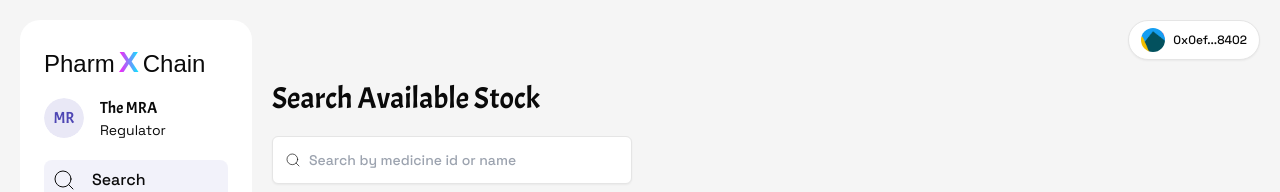
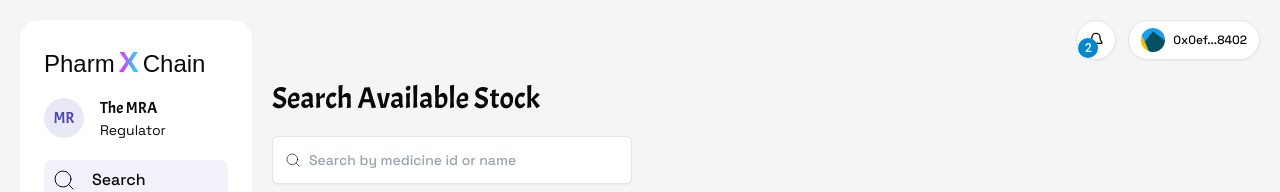
Before and after one commit to UmesiQueen/pharm-x-frontend, a React (Vite) app: page /dashboard in a window 1280 px wide. Shown: the top 192 px of the page. Built offline with nearby package versions, Linux system fonts and the light colour scheme; a web font is replaced by a local one.

Commit message:
feat: add NotificationBadge component

```diff
--- a/src/app/dashboard/_layout.tsx
+++ b/src/app/dashboard/_layout.tsx
@@ -1,7 +1,9 @@
+import Badge from "@mui/material/Badge";
 import PageTitle from "@/components/PageTitle";
 import { Outlet, NavLink, Link } from "react-router";
 import { Avatar, AvatarFallback, AvatarImage } from "@/components/ui/avatar";
 import {
+	Bell,
 	CircleHelp,
 	Library,
 	Pill,
@@ -11,6 +13,11 @@ import {
 } from "lucide-react";
 import WalletAvatar from "@/assets/avatar.png";
 import { Button } from "@/components/ui/button";
+import {
+	Popover,
+	PopoverContent,
+	PopoverTrigger,
+} from "@/components/ui/popover";
 
 const DashboardLayout: React.FC = () => {
 	return (
@@ -94,7 +101,8 @@ const DashboardLayout: React.FC = () => {
 					</div>
 				</div>
 				<div className="row-span-12 col-span-8 space-y-5">
-					<div className="flex justify-end">
+					<div className="flex gap-3 items-center justify-end">
+						<NotificationBadge />
 						<Button
 							size="lg"
 							variant="outline"
@@ -138,3 +146,60 @@ const NavMenuItem: React.FC<NavMenuItemProps> = ({ slug, icon, title }) => {
 		</NavLink>
 	);
 };
+
+const NotificationBadge = () => {
+	return (
+		<Popover>
+			<PopoverTrigger asChild>
+				<Button
+					size="icon"
+					className="rounded-full w-10 h-10"
+					variant="outline"
+				>
+					<Badge
+						badgeContent={2}
+						color="info"
+						anchorOrigin={{
+							vertical: "bottom",
+							horizontal: "left",
+						}}
+					>
+						<Bell absoluteStrokeWidth />
+					</Badge>
+				</Button>
+			</PopoverTrigger>
+			<PopoverContent className="p-3 min-w-80 ">
+				<div className="min-h-56 font-space-grotesk space-y-2">
+					<div className="shadow-[0px_3px_8px_rgba(0,0,0,0.24)] rounded-md p-2">
+						<h3 className="text-sm font-medium text-red-800">
+							Low Stock Alert
+						</h3>
+						<div className="flex justify-between items-center gap-2 text-xs">
+							<p>
+								<span className="font-light">Medicine Id:</span>{" "}
+								<span>M-PAE302</span>
+							</p>
+							<p>
+								<b>4</b> left
+							</p>
+						</div>
+					</div>
+					<div className="shadow-[0px_3px_8px_rgba(0,0,0,0.24)] rounded-md p-2">
+						<h3 className="text-sm font-medium text-red-800">
+							Low Stock Alert
+						</h3>
+						<div className="flex justify-between items-center gap-2 text-xs">
+							<p>
+								<span className="font-light">Medicine Id:</span>{" "}
+								<span>M-PAE302</span>
+							</p>
+							<p>
+								<b>2</b> left
+							</p>
+						</div>
+					</div>
+				</div>
+			</PopoverContent>
+		</Popover>
+	);
+};
```
